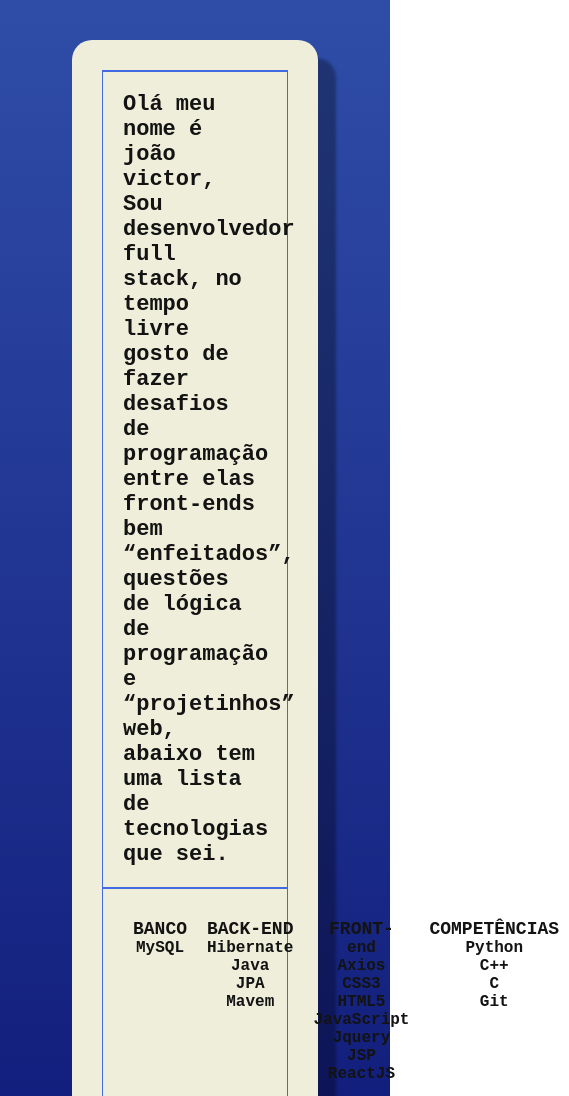
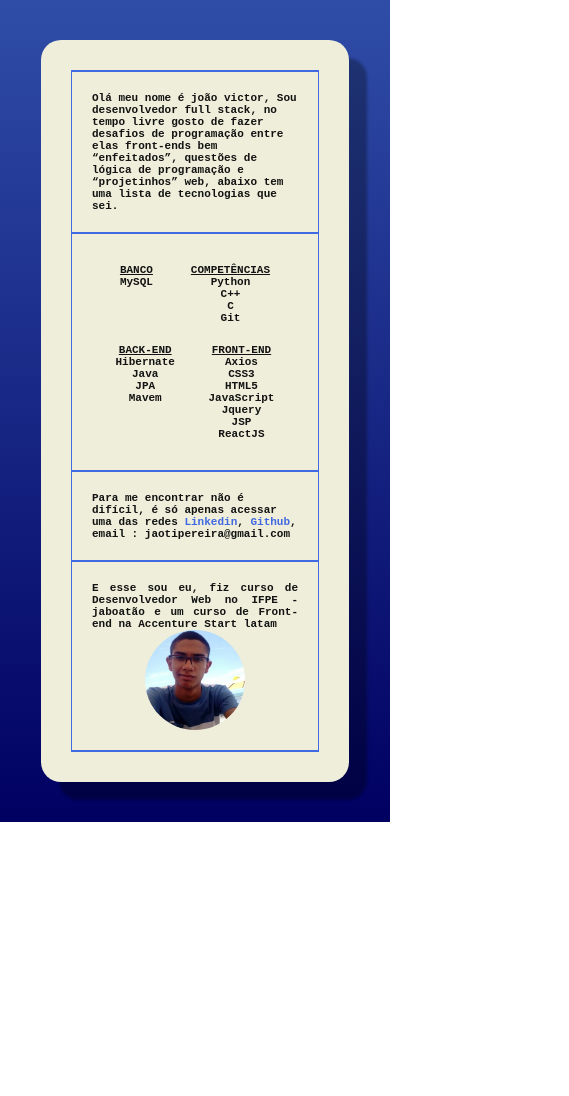
Before and after one commit to bonbj/portfolio.github.io, a plain HTML site: page homepage/index.html in a window 390 px wide. Shown: the top 1096 px of the page, 569 px wide, since content can reach past the window. After the commit the page ends 844 px from the top, so only its background shows below. Drawn offline with Linux system fonts and the light colour scheme.

Commit message:
Added responsiveness and bug fixes

```diff
--- a/homepage/index.html
+++ b/homepage/index.html
@@ -23,6 +23,13 @@
             <li>MySQL</li>
           </ul>
           <ul class="technology-list">
+            <li>competências</li>
+            <li>Python</li>
+            <li>C++</li>
+            <li>C</li>
+            <li>Git</li>
+          </ul>
+          <ul class="technology-list">
             <li>back-end</li>
             <li>Hibernate</li>
             <li>Java</li>
@@ -39,16 +46,9 @@
             <li>JSP</li>
             <li>ReactJS</li>
           </ul>
-          <ul class="technology-list">
-            <li>competências</li>
-            <li>Python</li>
-            <li>C++</li>
-            <li>C</li>
-            <li>Git</li>
-          </ul>
         </article>
         <p class="sheet-text">
-          Para me encontrar não é difícil é só apenas acessar uma das redes
+          Para me encontrar não é difícil, é só apenas acessar uma das redes
           <a class="text-link" href="https://www.linkedin.com/in/jo%C3%A3o-victor-pereira-441374183/" target="_blank">Linkedin</a>,
           <a class="text-link" href="https://github.com/bonbj">Github</a>,
           email : jaotipereira@gmail.com
@@ -61,6 +61,5 @@
       </section>
     </main>
     <!-- Events -->
-    <script src="./script.js"></script>
   </body>
 </html>
--- a/homepage/style.css
+++ b/homepage/style.css
@@ -1,22 +1,22 @@
 * {
   margin: 0;
   padding: 0;
-    font-family: 'Courier New', Courier, monospace;
+  font-family: "Courier New", Courier, monospace;
 }
 
-.main{
-    background-image: linear-gradient(rgb(47, 77, 167),rgb(0, 0, 97));
+.main {
+  background-image: linear-gradient(rgb(47, 77, 167), rgb(0, 0, 97));
   padding: 40px;
 }
 
 .sheet {
   margin: 0 auto;
   background-color: rgb(238, 238, 218);
-    min-width: 60%;
-    max-width: 60%;
+  min-width: 80%;
+  max-width: 80%;
   padding: 30px;
   border-radius: 20px;
-    box-shadow: 18px 18px 3px rgba(0,0,0,0.3);
+  box-shadow: 18px 18px 3px rgba(0, 0, 0, 0.3);
 }
 
 .sheet > * {
@@ -32,6 +32,18 @@
   color: rgb(19, 19, 19);
 }
 
+@media only screen and (max-width: 975px) {
+  .sheet-text {
+    font-size: 15px;
+  }
+}
+
+@media only screen and (max-width: 470px) {
+  .sheet-text {
+    font-size: 11px;
+  }
+}
+
 .text-link {
   text-decoration: none;
   color: royalblue;
@@ -41,14 +53,19 @@
   color: rgb(119, 35, 119);
 }
 
-.text-head{
+.text-head {
   border-top: 2px solid royalblue;
 }
 
 .sheet-technology {
   display: flex;
   justify-content: space-evenly;
+}
 
+@media only screen and (max-width: 975px) {
+  .sheet-technology {
+    flex-wrap: wrap;
+  }
 }
 
 .technology-list {
@@ -59,14 +76,47 @@
   color: rgb(19, 19, 19);
 }
 
+@media only screen and (max-width: 975px) {
+  .technology-list {
+    font-size: 15px;
+  }
+}
+
+@media only screen and (max-width: 470px) {
+  .technology-list {
+    font-size: 11px;
+  }
+}
+
 .technology-list::first-line {
   font-size: 18px;
   text-transform: uppercase;
 }
 
-.text-about{
+@media only screen and (max-width: 975px) {
+  .technology-list::first-line {
+    font-size: 15px;
+    text-decoration: underline;
+  }
+}
+
+@media only screen and (max-width: 470px) {
+  .technology-list::first-line {
+    font-size: 11px;
+    text-decoration: underline;
+  }
+}
+
+.text-about {
   text-align: justify;
   display: flex;
+}
+
+@media only screen and (max-width: 975px) {
+  .text-about {
+    flex-wrap: wrap;
+    justify-content: center;
+  }
 }
 
 .text-img-i {
@@ -79,3 +129,11 @@
   width: 200px;
   z-index: 2;
 }
+
+@media only screen and (max-width: 975px) {
+  .text-img-i:hover {
+    transition: 500ms;
+    width: 150px;
+    z-index: 2;
+  }
+}
```
Also changed, not shown: homepage/script.js (deleted). Lines whose indentation alone changed are shown as unchanged.
